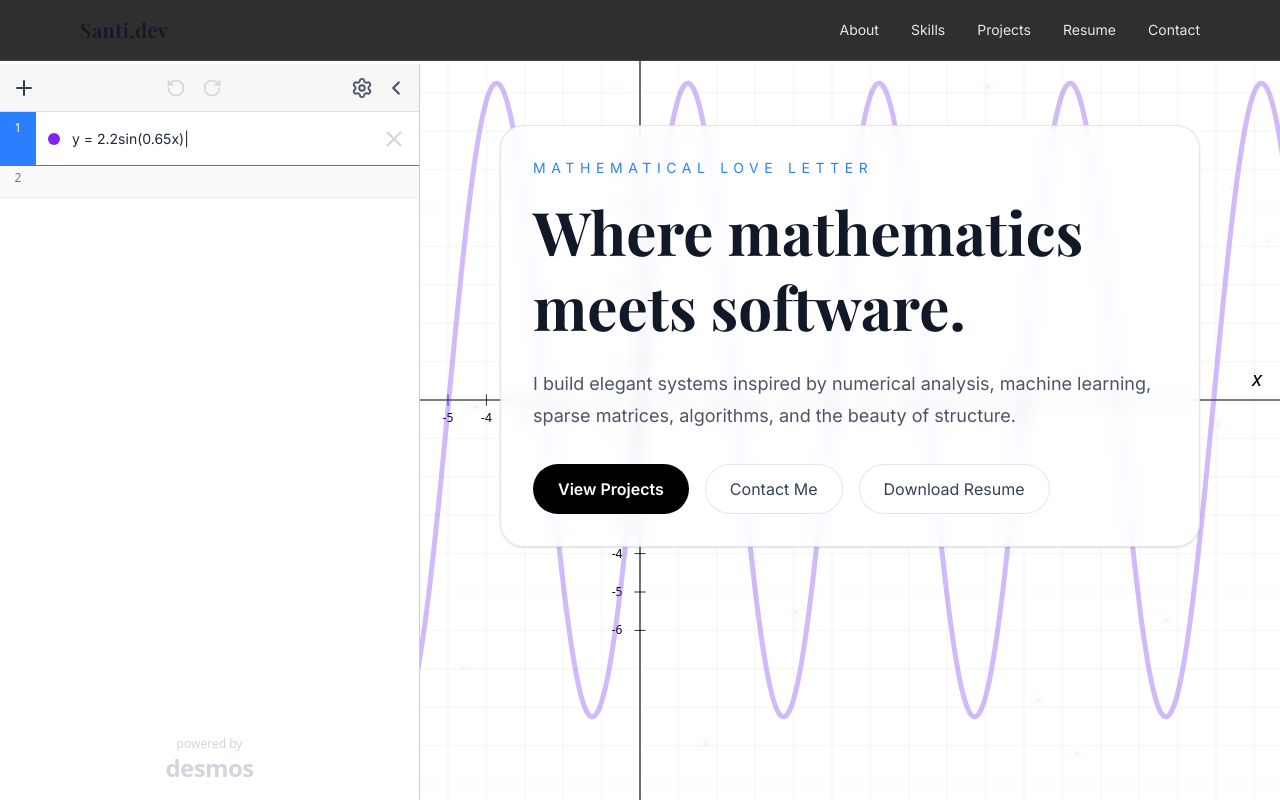
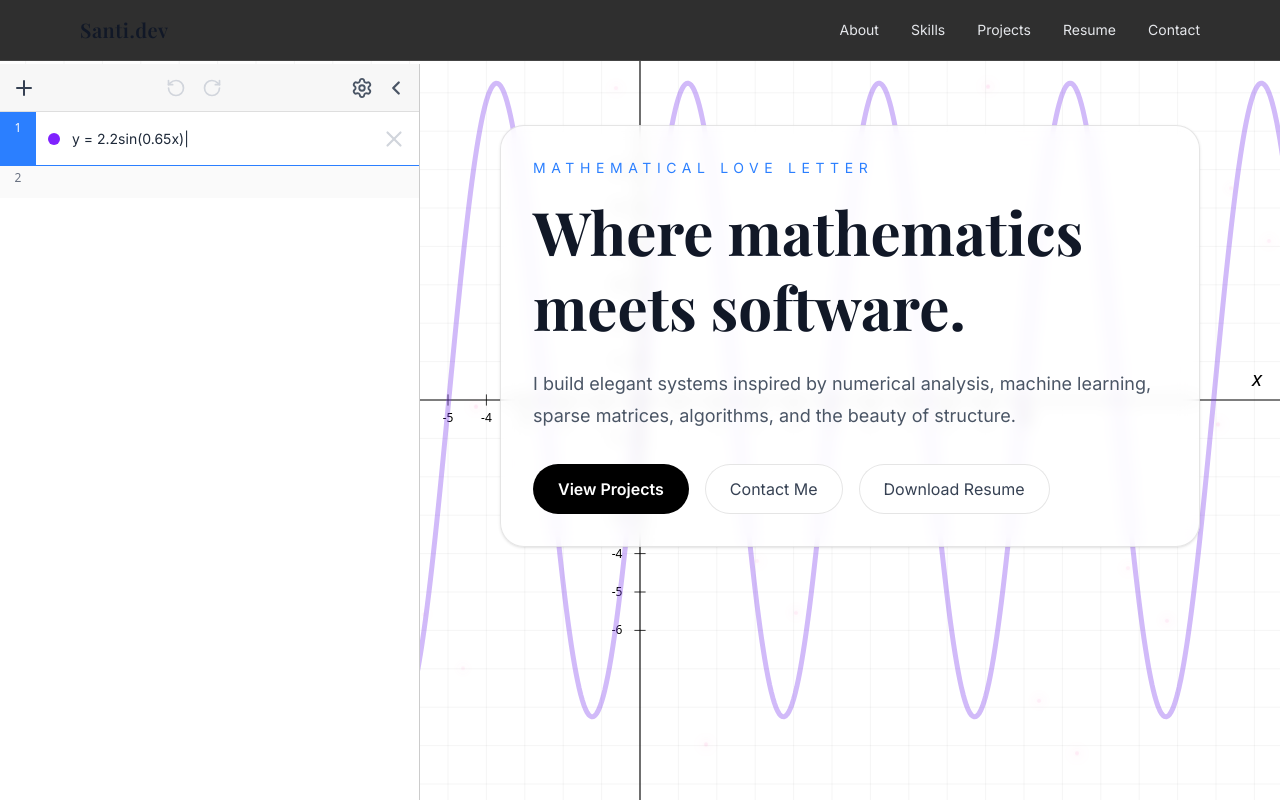
Before and after one commit to Sase8410/New-Portfolio, a Next.js app: page / in a window 1280 px wide. Shown: the top 802 px of the page. Built offline with nearby package versions, Linux system fonts and the light colour scheme; a web font is replaced by a local one.

Commit message:
Fixed problem with graphing animation

```diff
--- a/app/page.tsx
+++ b/app/page.tsx
@@ -53,7 +53,7 @@ export default function Home() {
       <FullPageGraph
         graphIndex={graphIndex}
         onCycleComplete={() => {
-          setGraphIndex((current) => (current + 1) % 7);
+          setGraphIndex((current) => (current + 1));
         }}
       />
 
@@ -168,13 +168,12 @@ export default function Home() {
 
         <section id="projects" className="relative z-20 px-6 py-24 md:px-20">
           <p className="mb-3 text-sm uppercase tracking-[0.3em] text-blue-500">
-            Proofs of Work
+            Proofs
           </p>
 
           <h2 className="mb-12 text-4xl font-bold text-black md:text-5xl">
             Selected Projects
           </h2>
-
           <div className="grid gap-8 md:grid-cols-2">
             {projects.map((project, index) => (
               <motion.div
@@ -183,7 +182,7 @@ export default function Home() {
                 whileInView={{ opacity: 1, y: 0 }}
                 transition={{ delay: index * 0.1 }}
                 whileHover={{ y: -10, scale: 1.02 }}
-                className="group relative overflow-hidden rounded-3xl border border-black/10 bg-white p-7 shadow-sm transition hover:shadow-xl"
+                className="group relative overflow-hidden rounded-3xl border border-black/10 bg-white p-7 shadow-sm transition hover:-translate-y-1 hover:shadow-xl"
               >
                 <div className="mb-5">
                   <span className="rounded-full border border-blue-200 bg-blue-50 px-3 py-1 text-xs uppercase tracking-[0.2em] text-blue-500">
--- a/components/DesmosPanel.tsx
+++ b/components/DesmosPanel.tsx
@@ -20,6 +20,7 @@ const formulas = [
   "x = 2.1sin(3t + π/2), y = 2.1sin(4t)",
   "r = 0.18t",
   "y = 2.4e^{-0.18|x|}sin(2.8x)",
+  "tan(x² + y²) = 1",
 ];
 
 type DesmosPanelProps = {
@@ -54,7 +55,7 @@ export default function DesmosPanel({
         window.clearInterval(typing);
       }
     }, 55);
-  }, 900);
+  }, typingDelay);
 
   return () => {
     window.clearTimeout(startTyping);
@@ -122,16 +123,9 @@ export default function DesmosPanel({
             />
           </div>
 
-          <div className="flex h-8 border-b border-black/5 bg-[#fafafa]">
+          <div className="flex h-8 border-b border-transparent bg-[#fafafa]">
             <div className="flex w-9 items-start justify-center pt-1 text-xs text-gray-500">
               2
-            </div>
-          </div>
-
-          <div className="absolute bottom-4 left-0 w-full text-center text-xs text-gray-300">
-            powered by
-            <div className="text-2xl font-semibold tracking-tight text-gray-300">
-              desmos
             </div>
           </div>
         </>
--- a/components/FullPageGraph.tsx
+++ b/components/FullPageGraph.tsx
@@ -1,12 +1,12 @@
 "use client";
 
 import { motion } from "framer-motion";
-import { useMemo } from "react";
+import { useEffect, useMemo, useState } from "react";
 import { WIDTH, HEIGHT } from "@/lib/graph";
 
 type FullPageGraphProps = {
-  graphIndex: number;
-  onCycleComplete: () => void;
+  graphIndex?: number;
+  onCycleComplete?: () => void;
 };
 
 type Point = {
@@ -14,16 +14,66 @@ type Point = {
   y: number;
 };
 
+type Graph = {
+  name: string;
+  color: string;
+  strokeWidth: number;
+  duration: number;
+  paths: Point[][];
+};
+
 function clean(value: number) {
   return Number(value.toFixed(2));
 }
 
-function pointsToPath(points: Point[], closed = false) {
-  const path = `M ${points.map((p) => `${clean(p.x)},${clean(p.y)}`).join(" L ")}`;
-  return closed ? `${path} Z` : path;
+function buildTanImplicitCirclePaths(circleCount = 32, scale = 62) {
+  return Array.from({ length: circleCount }, (_, k) => {
+    const radius = Math.sqrt(Math.PI / 4 + k * Math.PI);
+    return buildCirclePoints(radius, scale, 0.006);
+  });
 }
 
-function buildFunctionPath(
+function pointsToPath(points: Point[]) {
+  if (points.length === 0) return "";
+
+  return `M ${points.map((p) => `${clean(p.x)},${clean(p.y)}`).join(" L ")}`;
+}
+
+function buildCirclePoints(radius: number, scale: number, step = 0.01) {
+  const points: Point[] = [];
+
+  for (let t = 0; t <= Math.PI * 2 + 0.05; t += step) {
+    points.push({
+      x: WIDTH / 2 + radius * Math.cos(t) * scale,
+      y: HEIGHT / 2 - radius * Math.sin(t) * scale,
+    });
+  }
+
+  return points;
+}
+
+function buildClosedGraphPoints(
+  fn: (t: number) => Point,
+  startT: number,
+  endT: number,
+  step: number,
+  scale: number
+) {
+  const points: Point[] = [];
+
+  for (let t = startT; t <= endT; t += step) {
+    const p = fn(t);
+
+    points.push({
+      x: WIDTH / 2 + p.x * scale,
+      y: HEIGHT / 2 - p.y * scale,
+    });
+  }
+
+  return points;
+}
+
+function buildFunctionPoints(
   fn: (x: number) => number,
   minX: number,
   maxX: number,
@@ -38,85 +88,67 @@ function buildFunctionPath(
   for (let px = startPx; px <= endPx; px += step) {
     const ratio = (px - startPx) / (endPx - startPx);
     const mathX = minX + ratio * (maxX - minX);
-    const mathY = fn(mathX);
 
     points.push({
       x: px,
-      y: HEIGHT / 2 - mathY * yScale,
+      y: HEIGHT / 2 - fn(mathX) * yScale,
     });
   }
 
-  return pointsToPath(points);
+  return points;
 }
 
-function buildParametricPath(
-  fn: (t: number) => Point,
-  startT: number,
-  endT: number,
-  step: number,
-  scale: number,
-  closed = true
-) {
-  const points: Point[] = [];
-
-  for (let t = startT; t <= endT; t += step) {
-    const p = fn(t);
-
-    points.push({
-      x: WIDTH / 2 + p.x * scale,
-      y: HEIGHT / 2 - p.y * scale,
-    });
-  }
-
-  return pointsToPath(points, closed);
-}
-
-function getGraphs() {
+function getGraphs(): Graph[] {
   return [
     {
       name: "sine",
       color: "#7c3aed",
       strokeWidth: 5,
-      duration: 8,
-      path: buildFunctionPath((x) => 2.2 * Math.sin(0.65 * x), -55, 55),
+      duration: 6,
+      paths: [buildFunctionPoints((x) => 2.2 * Math.sin(0.65 * x), -55, 55)],
     },
     {
       name: "sigmoid",
       color: "#db2777",
       strokeWidth: 5,
-      duration: 8,
-      path: buildFunctionPath(
+      duration: 6,
+      paths: [
+        buildFunctionPoints(
           (x) => 3 / (1 + Math.exp(-1.1 * x)) - 1.5,
           -55,
           55
         ),
+      ],
     },
     {
       name: "rose",
       color: "#2563eb",
       strokeWidth: 5,
-      duration: 16,
-      path: buildParametricPath(
+      duration: 8,
+      paths: [
+        buildClosedGraphPoints(
           (t) => {
             const r = 1.6 * Math.cos(5 * t);
+
             return {
               x: r * Math.cos(t),
               y: r * Math.sin(t),
             };
           },
           0,
-        Math.PI * 2,
-        0.004,
-        125,
-        true
+          Math.PI * 2 + 0.05,
+          0.01,
+          125
         ),
+      ],
     },
     {
       name: "heart",
       color: "#ec4899",
       strokeWidth: 4,
-      duration: 16,
-      path: buildParametricPath(
+      duration: 8,
+      paths: [
+        buildClosedGraphPoints(
           (t) => {
             const x = 16 * Math.pow(Math.sin(t), 3);
             const y =
@@ -128,37 +160,40 @@ function getGraphs() {
             return { x, y };
           },
           0,
-        Math.PI * 2,
-        0.004,
-        22,
-        true
+          Math.PI * 2 + 0.05,
+          0.01,
+          22
         ),
+      ],
     },
     {
       name: "lissajous",
       color: "#8b5cf6",
       strokeWidth: 4,
-      duration: 16,
-      path: buildParametricPath(
+      duration: 8,
+      paths: [
+        buildClosedGraphPoints(
           (t) => ({
             x: Math.sin(3 * t + Math.PI / 2),
             y: Math.sin(4 * t),
           }),
           0,
-        Math.PI * 2,
-        0.004,
-        190,
-        true
+          Math.PI * 2 + 0.05,
+          0.01,
+          190
         ),
+      ],
     },
     {
       name: "spiral",
       color: "#0ea5e9",
       strokeWidth: 4,
-      duration: 16,
-      path: buildParametricPath(
+      duration: 8,
+      paths: [
+        buildClosedGraphPoints(
           (t) => {
             const r = t;
+
             return {
               x: r * Math.cos(t),
               y: r * Math.sin(t),
@@ -166,68 +201,100 @@ function getGraphs() {
           },
           0,
           Math.PI * 7,
-        0.008,
-        14,
-        false
+          0.025,
+          14
         ),
+      ],
     },
     {
       name: "damped-wave",
       color: "#16a34a",
       strokeWidth: 4,
-      duration: 8,
-      path: buildFunctionPath(
+      duration: 6,
+      paths: [
+        buildFunctionPoints(
           (x) => 2.4 * Math.exp(-0.18 * Math.abs(x)) * Math.sin(2.8 * x),
           -55,
           55
         ),
+      ],
+    },
+    {
+      name: "tan-implicit-circles",
+      color: "#c2410c",
+      strokeWidth: 3,
+      duration: 10,
+      paths: buildTanImplicitCirclePaths(36, 62),
     },
   ];
 }
 
 export default function FullPageGraph({
-  graphIndex,
+  graphIndex = 0,
   onCycleComplete,
 }: FullPageGraphProps) {
   const graphs = useMemo(() => getGraphs(), []);
   const graph = graphs[graphIndex % graphs.length];
+
+  const [drawProgress, setDrawProgress] = useState(0);
+
+  useEffect(() => {
+    setDrawProgress(0);
+
+    let frameId: number;
+    const start = performance.now();
+
+    const animate = (now: number) => {
+      const elapsed = now - start;
+      const progress = Math.min(elapsed / (graph.duration * 1000), 1);
+
+      setDrawProgress(progress);
+
+      if (progress < 1) {
+        frameId = requestAnimationFrame(animate);
+      } else {
+        window.setTimeout(() => {
+          onCycleComplete?.();
+        }, 1200);
+      }
+    };
+
+    frameId = requestAnimationFrame(animate);
+
+    return () => cancelAnimationFrame(frameId);
+  }, [graph.name, graph.duration]);
+
+  const visiblePaths = graph.paths.map((path) => {
+    const visiblePointCount = Math.max(
+      2,
+      Math.floor(path.length * drawProgress)
+    );
+
+    return pointsToPath(path.slice(0, visiblePointCount));
+  });
 
   return (
     <div className="pointer-events-none fixed inset-0 z-0 hidden overflow-hidden md:block">
       <svg
         className="h-full w-full"
         viewBox={`0 0 ${WIDTH} ${HEIGHT}`}
-        preserveAspectRatio="xMidYMid slice"
+        preserveAspectRatio="xMidYMid meet"
       >
+        {visiblePaths.map((path, index) => (
           <motion.path
-          key={graph.name}
-          d={graph.path}
+            key={`${graph.name}-${index}`}
+            d={path}
             fill="none"
             stroke={graph.color}
             strokeWidth={graph.strokeWidth}
             strokeLinecap="round"
             strokeLinejoin="round"
             vectorEffect="non-scaling-stroke"
-          initial={{
-            pathLength: 0,
-            opacity: 0,
-          }}
-          animate={{
-            pathLength: 1,
-            opacity: 0.35,
-          }}
-          transition={{
-            pathLength: {
-              duration: graph.duration,
-              ease: "easeInOut",
-            },
-            opacity: {
-              duration: 1,
-              ease: "easeInOut",
-            },
-          }}
-          onAnimationComplete={onCycleComplete}
+            initial={{ opacity: 0 }}
+            animate={{ opacity: 0.35 }}
+            transition={{ duration: 0.8, ease: "easeInOut" }}
           />
+        ))}
       </svg>
     </div>
   );
--- a/components/SkillsSection.tsx
+++ b/components/SkillsSection.tsx
@@ -17,7 +17,7 @@ export default function SkillsSection() {
   return (
     <section id="skills" className="relative z-20 px-6 py-24 md:px-20">
       <p className="mb-3 text-sm uppercase tracking-[0.3em] text-pink-400">
-        Toolbox
+        Theorems
       </p>
 
       <h2 className="mb-12 text-4xl font-bold text-gray-900 md:text-5xl">
```
Lines whose indentation alone changed are shown as unchanged.
